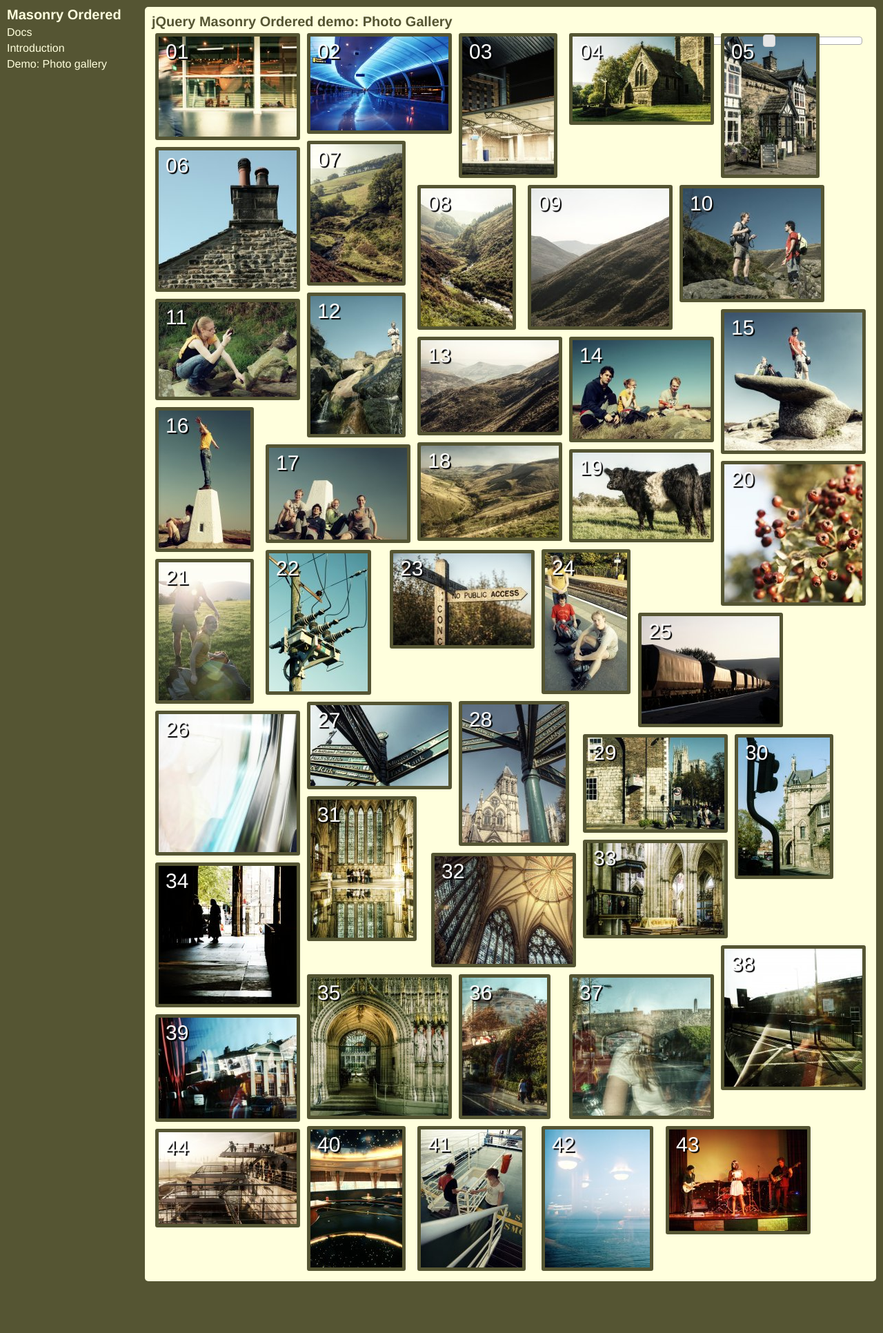
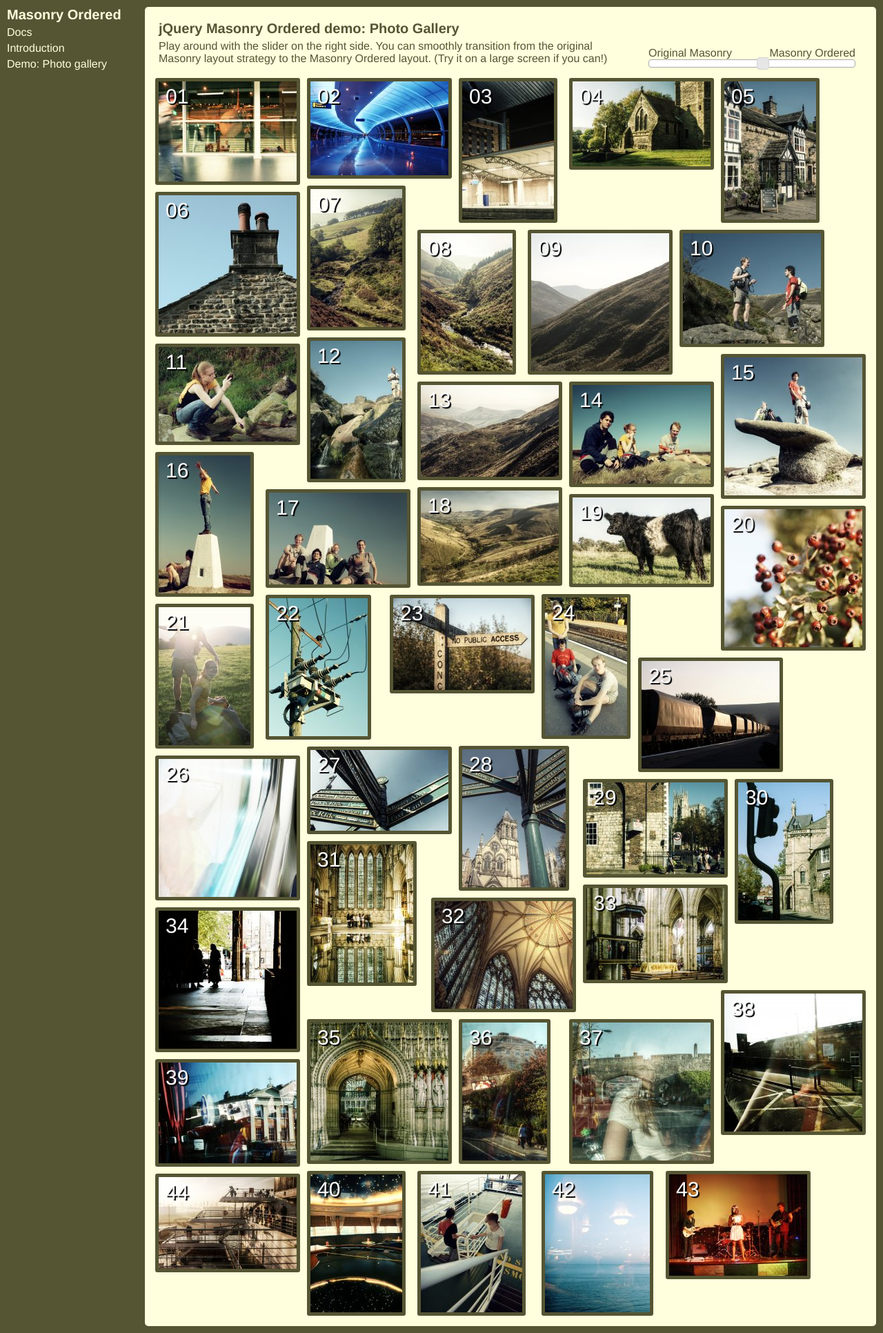
Before and after one commit to tasuki/masonry-ordered, a Jekyll site: the page built from _posts/1970-02-01-demo-gallery.html, in a window 1280 px wide. Shown: the whole page at 69% size. Built offline with Jekyll 4.4.1, drawn with Linux system fonts in a browser that asks for light colours; nearby versions of some CDN libraries; before the commit the page ends 1867 px from its top, so only the background shows below that.

Commit message:
fix photo gallery demo

```diff
--- a/_posts/1970-02-01-demo-gallery.html
+++ b/_posts/1970-02-01-demo-gallery.html
@@ -3,10 +3,18 @@ layout: default
 title: "Demo: Photo gallery"
 ---
 
-<h1>jQuery Masonry Ordered demo: Photo Gallery</h1>
-<div id="slider"></div>
+<div class="padmore">
+	<h1>jQuery Masonry Ordered demo: Photo Gallery</h1>
+	<div id="slider-wrap">
+		<div class="left">Original Masonry</div>
+		<div class="right">Masonry Ordered</div>
+		<div id="slider" class="clear"></div>
+	</div>
+	<div id="slider-explanation">Play around with the slider on the right side. You can smoothly transition from the original Masonry layout strategy to the Masonry Ordered layout. (Try it on a large screen if you can!)
+	</div>
+</div>
 
-<div id="images">
+<div class="clear" id="images">
 	<div class="pic"><img src="../img/gallery/01-schiphol.jpg"></div>
 	<div class="pic"><img src="../img/gallery/02-manchester-airport.jpg"></div>
 	<div class="pic"><img src="../img/gallery/03-manchester-station.jpg"></div>
--- a/css/style.css
+++ b/css/style.css
@@ -3,7 +3,10 @@
 
 body { background: #553; color: #FFD; font-family: Ubuntu, Helvetica, Arial, sans-serif; font-size: 16px; padding: 10px; }
 
-h1 { font-size: 20px; }
+h1 { font-size: 20px; margin-bottom: 5px; }
+.left { float: left; }
+.right { float: right; }
+.padmore { padding: 10px; }
 
 #navigation { position: absolute; width: 180px; }
 #navigation li { list-style-type: none; margin-top: 5px; }
@@ -25,4 +28,6 @@ h1 { font-size: 20px; }
 .pic { float: left; padding: 5px; position: relative; }
 .pic img { border: 5px solid #553; border-radius: 3px; display: block; }
 
-#slider { float: right; margin: 10px; width: 300px; font-size: 13px; }
+#slider-explanation { margin-right: 330px; }
+#slider-wrap { float: right; margin: 10px; width: 300px; }
+#slider { font-size: 13px; }
```
